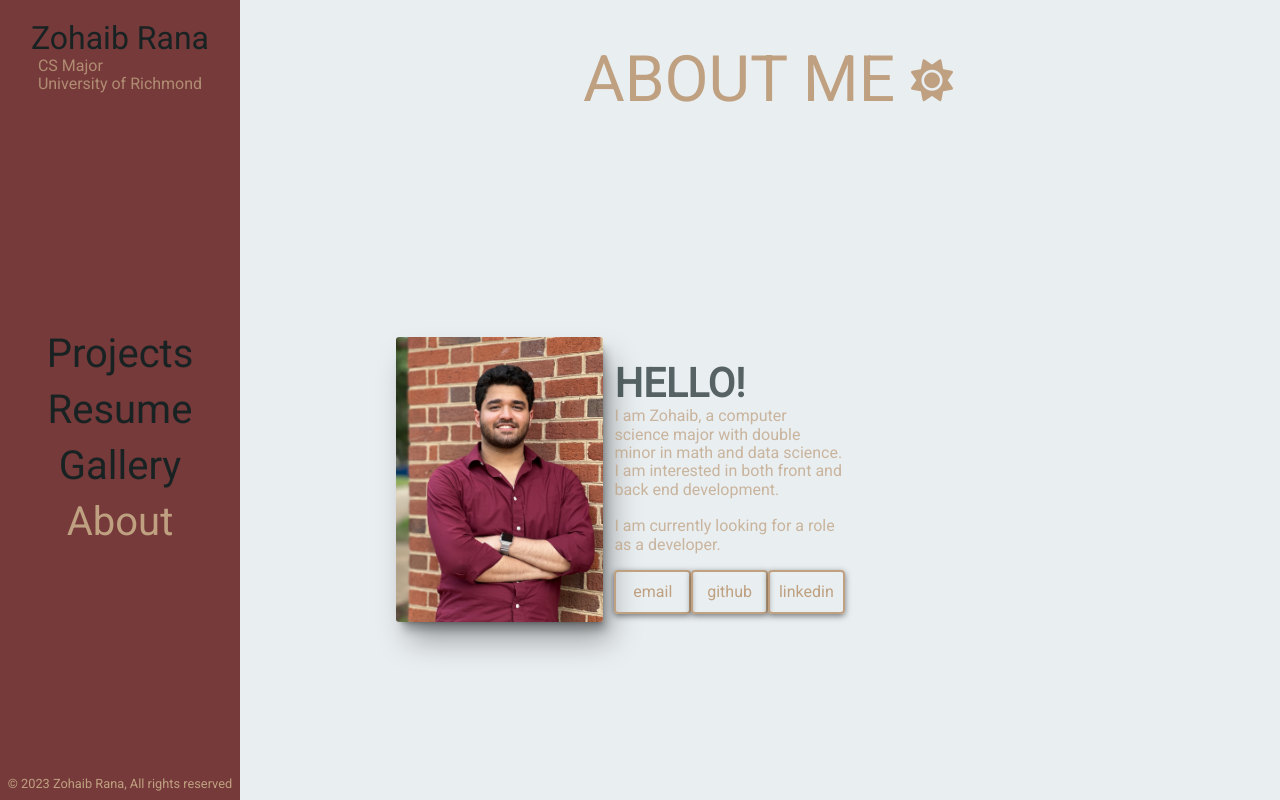
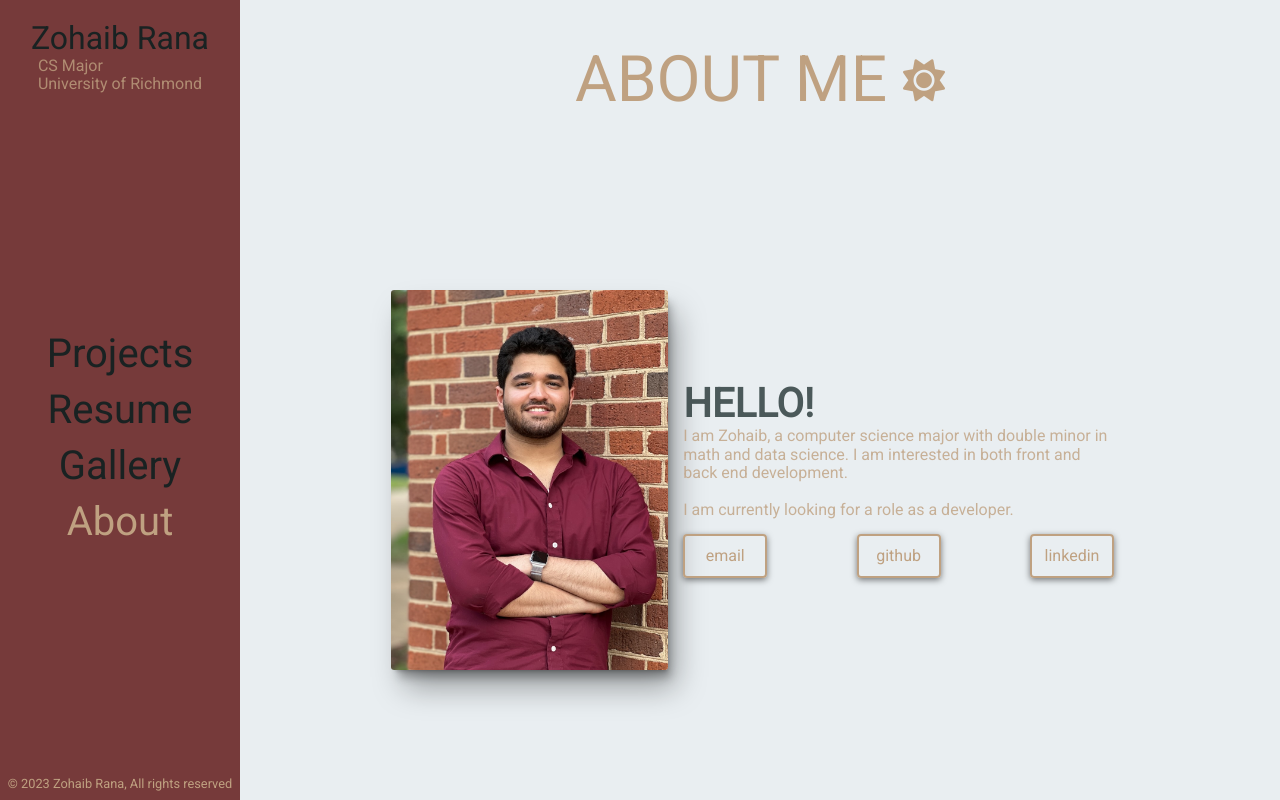
Before and after one commit to ZDON-Official/IAmZDON.github.io, a plain HTML site: page index.html in a window 1280 px wide. Drawn offline with nearby package versions, Linux system fonts and the light colour scheme.

Commit message:
main page sizing fix

```diff
--- a/CSS/styles.css
+++ b/CSS/styles.css
@@ -114,12 +114,12 @@ body {
   display: flex;
   flex-direction: column;
   justify-content: space-between;
-  align-items: center;
+  align-items:center;
   flex-grow: 1;
   flex-wrap: nowrap;
 
-  padding-left: 2em;
-  padding-right: 1em;
+  /* padding-left: 2em;
+  padding-right: 1em; */
 
   background-color: var(--background_color);
 
@@ -268,10 +268,11 @@ a:hover {
 
 /*! Main bio on right side */
 .main_bio {
-  width: 60vw;
-  max-width: 60%;
-  min-width: 30%;
-  height: 60vh;
+  box-sizing: border-box;
+  /* width: max-content; */
+  min-width: 60vw;
+  max-width: 60vw;
+  height: 65vh;
   display: flex;
   /* background-color: var(--dark_shades); */
 
@@ -283,12 +284,14 @@ a:hover {
 
   /* flex-shrink: 1; */
 
+  margin: 0%;
+  /* padding: 1em; */
   /* border: 2px solid red; */
 }
 
 .bio_text{
-  /* border: solid; */
-  min-width: 50%;
+  box-sizing: border-box;
+  max-width: 60%;
   display: flex;
   flex-direction: column;
   justify-content: center;
@@ -298,17 +301,24 @@ a:hover {
 }
 
 .desktop_social{
+  box-sizing: border-box;
+  min-width: 100%;
+  margin: 0%;
+  padding-top: 15px;
   display: flex;
   justify-content: space-between;
+  /* border: solid; */
 }
 
 .desktop_social a{
+  margin: 0;
+  padding: 0;
   display: flex;
   align-items: center;
   justify-content: center;
   border: 2px solid var(--secondary_color);
   color: var(--secondary_color);
-  width: 100px;
+  width: 5em;
   height: 40px;
   border-radius: 4px;
   box-shadow: 0px 2px 6px rgba(0, 0, 0, 0.5);
@@ -335,30 +345,33 @@ a:hover {
   flex-direction: column;
   font-size: 1em;
   font-weight: lighter;
+  margin: 0%;
   /* padding: 0.5em; */
   /* margin-right: 1em; */
   /* color: var(--dark_accent); */
 
   color: var(--secondary_color);
 
-  opacity: 75%;
+  opacity: 80%;
   align-content: center;
   justify-content: center;
   /* border: 2px solid red; */
 }
 
 .rect {
-  min-width: 50%;
-  max-width: 50%;
+  min-width: 40%;
+  margin: 0%;
+  max-width: 40%;
   display: flex;
   align-items: center;
   justify-content: center;
   flex-shrink: 1;
 
+  /* border: solid; */
 }
 
 .about_img {
-  max-height: 80%;
+  /* max-height: 100%; */
   max-width: 90%;
   /* margin: 1.5em; */
   border-radius: 0.2em;
@@ -995,10 +1008,17 @@ hr {
     color: var(--text_color);
   }
 
+
+  .bio_text{
+    /* border: solid; */
+    min-width: 100%;
+    min-height: 45%;
+  }
+
   .rect {
     width: 100%;
     max-width: 100%;
-    height: 50%;
+    height: 45%;
     padding: 0%;
     margin: 0%;
     margin-top: 1em;
@@ -1008,9 +1028,9 @@ hr {
   .about_img {
     margin: 0%;
     padding: 0%;
-    min-height: 95%;
+    max-height: 100%;
     width: auto;
-    border: 0.1em solid var(--dark_shades);
+    /* border: 0.1em solid var(--dark_shades); */
   }
 
   #hello {
@@ -1155,11 +1175,16 @@ hr {
 
   .pic-ctn{
     width: 90vw;
-
+    height: 65vh;
     grid-template-columns: repeat(2, 1fr);
     grid-template-rows: repeat(8, 35vw);
   }
 
+
+  #gallery{
+    border: solid;
+    max-height: 65vh;
+  }
 
 }
 
@@ -1169,9 +1194,9 @@ hr {
 /* TODO - add more */
 @media screen and (min-width: 1300px) {
   .main_bio {
-    font-size: 1.5em;
+    /* font-size: 1.5em; */
     /* border: solid red; */
-    max-width: 60%;
+    /* max-width: 60%; */
   }
 
   #right_container {
```
Also changed, not shown: index.html (+0 -3 lines).
